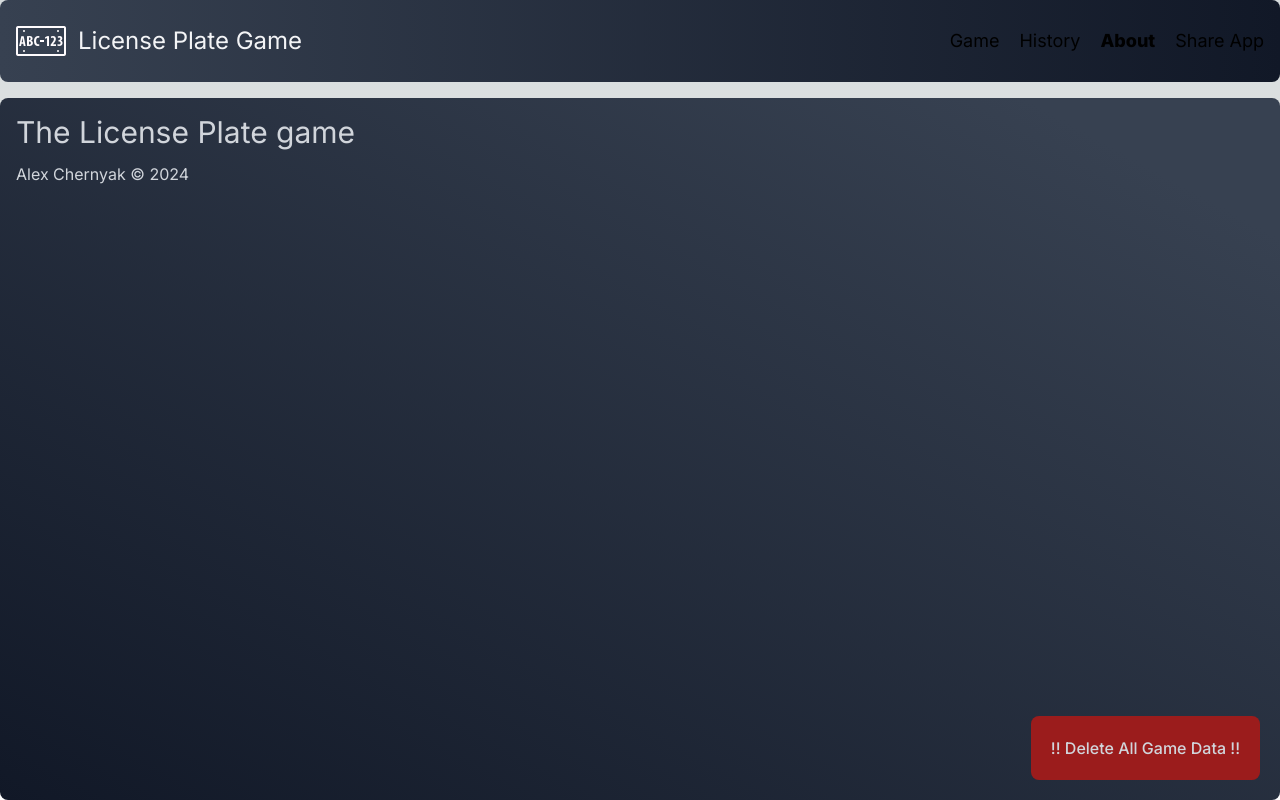
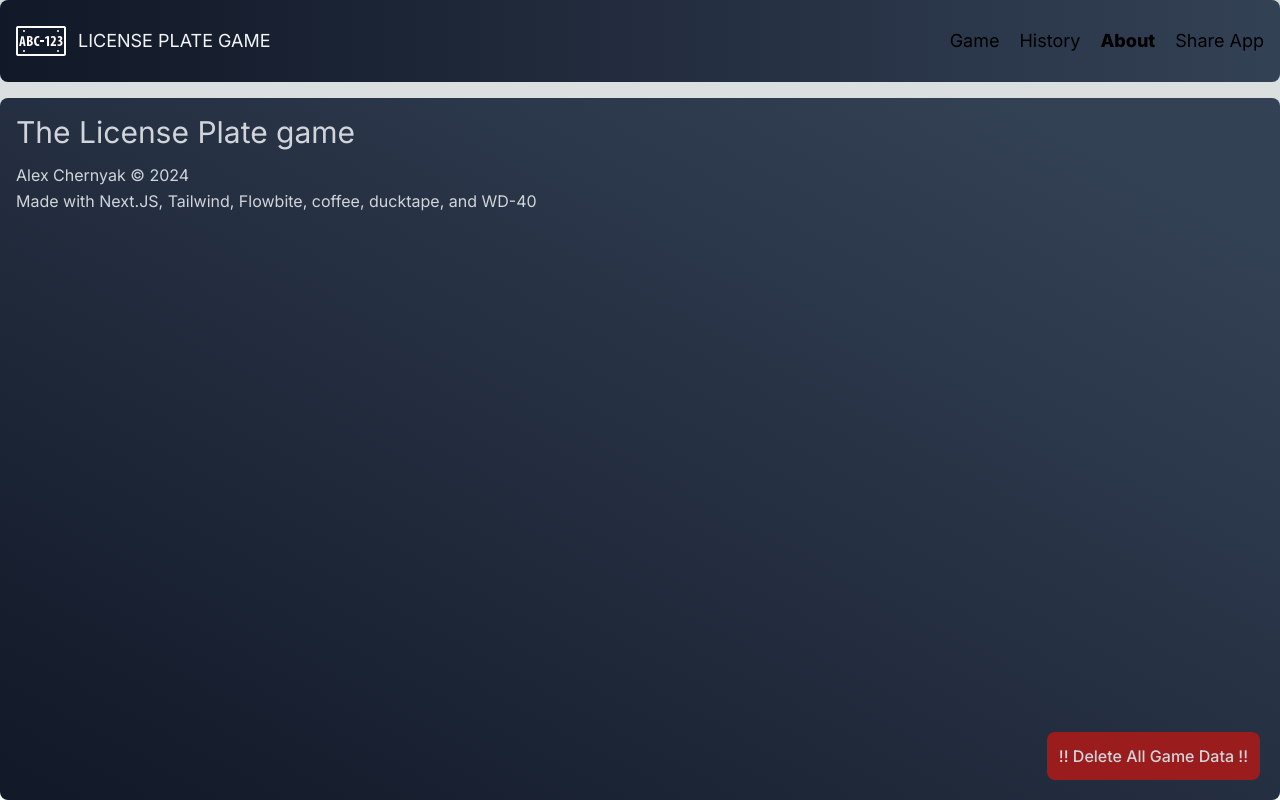
Before and after one commit to aspirinonfire/thegame, a Next.js app: page /about in a window 1280 px wide. Built offline with nearby package versions, Linux system fonts and the light colour scheme.

Commit message:
picker modal and misc css cleanup

```diff
--- a/app/about/page.tsx
+++ b/app/about/page.tsx
@@ -9,12 +9,18 @@ export default function About() {
   return (
     <>
       <h2 className="text-3xl pb-3">The License Plate game</h2>
-      <p className="text-small leading-normal">
-        Alex Chernyak &copy; 2024
-      </p>
+      <div className="text-small leading-relaxed">
+        <p>
+          Alex Chernyak &copy; 2024
+        </p>
+        <p>
+          Made with Next.JS, Tailwind, Flowbite, coffee, ducktape, and WD-40
+        </p>
+      </div>
+
       <div>
         <button type="button"
-          className="fixed bottom-0 right-0 p-5 m-5 bg-red-800 hover:bg-red-700 focus:ring-gray-700 border-gray-700 focus:outline-none focus:ring-4 font-medium rounded-lg"
+          className="fixed bottom-0 right-0 p-3 m-5 bg-red-800 hover:bg-red-700 focus:ring-gray-700 border-gray-700 focus:outline-none focus:ring-4 font-medium rounded-lg"
           onClick={clearLocalStorage}>
            !! Delete All Game Data !!
         </button>
--- a/app/game/page.tsx
+++ b/app/game/page.tsx
@@ -58,7 +58,7 @@ export default function Game() {
   function renderCurrentGameContents() {
     return (
       <>
-        <div className="flex flex-col gap-5">
+        <div className={`flex flex-col gap-5 transition-all ${showPicker ? "blur-sm": ""}`}>
           <div className="flex">
             <h1 className="text-3xl">::Game:: Score: {currentGame?.score.totalScore} </h1>
           </div>
@@ -72,13 +72,13 @@ export default function Game() {
               ...game
             </p>
           </div>
+        </div>
 
-          <div className={`flex justify-end items-end fixed bottom-0 right-5 ${showPicker ? 'hidden' : ''}`}>
-            <button type="button" className="text-white bg-amber-950 hover:bg-gray-900 focus:outline-none focus:ring-4 focus:ring-gray-300 font-medium rounded-lg text-sm px-5 py-2.5 me-2 m-4 dark:bg-gray-800 dark:hover:bg-gray-700"
-              onClick={tryEndGame}>
-              We have arrived!
-            </button>
-          </div>
+        <div className={`flex justify-end items-end fixed bottom-0 right-5 ${showPicker ? 'hidden' : ''}`}>
+          <button type="button" className="text-white bg-amber-950 hover:bg-gray-900 focus:outline-none focus:ring-4 focus:ring-gray-300 font-medium rounded-lg text-sm px-5 py-2.5 me-2 m-4 dark:bg-gray-800 dark:hover:bg-gray-700"
+            onClick={tryEndGame}>
+            We have arrived!
+          </button>
         </div>
 
         <PlatePicker
--- a/app/game/platepicker.tsx
+++ b/app/game/platepicker.tsx
@@ -69,13 +69,44 @@ export default function PlatePicker({isShowPicker, setShowPicker, saveNewPlateDa
       return false;
     });
 
+  function renderUncheckedBox() {
+    return (
+      <svg width="50px" height="50px" className="fill-gray-400" viewBox="0 0 24 24" version="1.1" xmlns="http://www.w3.org/2000/svg">
+        <title>ic_fluent_checkbox_unchecked_24_regular</title>
+        <desc>Created with Sketch.</desc>
+        <g id="🔍-Product-Icons" stroke="none" strokeWidth="1" fill-rule="evenodd">
+            <path d="M5.75,3 L18.25,3 C19.7687831,3 21,4.23121694 21,5.75 L21,18.25 C21,19.7687831 19.7687831,21 18.25,21 L5.75,21 C4.23121694,21 3,19.7687831 3,18.25 L3,5.75 C3,4.23121694 4.23121694,3 5.75,3 Z M5.75,4.5 C5.05964406,4.5 4.5,5.05964406 4.5,5.75 L4.5,18.25 C4.5,18.9403559 5.05964406,19.5 5.75,19.5 L18.25,19.5 C18.9403559,19.5 19.5,18.9403559 19.5,18.25 L19.5,5.75 C19.5,5.05964406 18.9403559,4.5 18.25,4.5 L5.75,4.5 Z" id="🎨Color">
+            </path>
+        </g>
+      </svg>
+    )
+  }
+
+  function renderCheckedBox() {
+    return (
+      <svg width="50px" height="50px" viewBox="0 0 24 24" version="1.1" xmlns="http://www.w3.org/2000/svg">
+        <title>ic_fluent_checkbox_checked_24_regular</title>
+        <desc>Created with Sketch.</desc>
+        <g id="🔍-Product-Icons" stroke="none" strokeWidth="1" fill-rule="evenodd">
+            <path d="M18.25,3 C19.7687831,3 21,4.23121694 21,5.75 L21,18.25 C21,19.7687831 19.7687831,21 18.25,21 L5.75,21 C4.23121694,21 3,19.7687831 3,18.25 L3,5.75 C3,4.23121694 4.23121694,3 5.75,3 L18.25,3 Z M18.25,4.5 L5.75,4.5 C5.05964406,4.5 4.5,5.05964406 4.5,5.75 L4.5,18.25 C4.5,18.9403559 5.05964406,19.5 5.75,19.5 L18.25,19.5 C18.9403559,19.5 19.5,18.9403559 19.5,18.25 L19.5,5.75 C19.5,5.05964406 18.9403559,4.5 18.25,4.5 Z M10,14.4393398 L16.4696699,7.96966991 C16.7625631,7.6767767 17.2374369,7.6767767 17.5303301,7.96966991 C17.7965966,8.23593648 17.8208027,8.65260016 17.6029482,8.94621165 L17.5303301,9.03033009 L10.5303301,16.0303301 C10.2640635,16.2965966 9.84739984,16.3208027 9.55378835,16.1029482 L9.46966991,16.0303301 L6.46966991,13.0303301 C6.1767767,12.7374369 6.1767767,12.2625631 6.46966991,11.9696699 C6.73593648,11.7034034 7.15260016,11.6791973 7.44621165,11.8970518 L7.53033009,11.9696699 L10,14.4393398 L16.4696699,7.96966991 L10,14.4393398 Z" id="🎨Color">
+            </path>
+        </g>
+      </svg>
+    )
+  }
+
   function renderCheckboxes() {
     return platesToRender
       .map((plate) => (
-        <div key={plate.plateKey} onClick={e => handleCheckboxChange(plate.plateKey, e)} className="flex flex-row grow gap-3 text-black justify-stretch items-center">
-          <h1 className="text-lg">{ !!plate.dateSpotted ? "checked" : "" }</h1>
-          { plate.country == "US" ? (<Image src={ `/${plate.plateImageUrl}`} alt={plate.stateOrProvince} width={300} height={500} />) : (<h1 className="text-2xl">{plate.fullName}</h1>) }
-          <div className="plate-details">...plate details...</div>
+        <div key={plate.plateKey} onClick={e => handleCheckboxChange(plate.plateKey, e)} className="flex flex-row grow gap-3 text-black justify-start items-center">
+          <div className="flex w-1/5 md:w-1/4 justify-end">
+            { !!plate.dateSpotted ? renderCheckedBox() : renderUncheckedBox() }
+          </div>
+          <div className="flex flex-col flex-grow justify-start">
+            { plate.country == "US" ?
+              (<Image src={ `/${plate.plateImageUrl}`} alt={plate.stateOrProvince} width={300} height={500} />) :
+              (<h1 className="text-2xl">{plate.fullName} ({plate.country})</h1>) }
+          </div>
         </div>
       ));
   };
@@ -114,13 +145,13 @@ export default function PlatePicker({isShowPicker, setShowPicker, saveNewPlateDa
 
   return (
     <>
-      <Modal show={isShowPicker} onClose={() => setShowPicker(false)} initialFocus={searchInputRef} size="7xl">
+      <Modal dismissible show={isShowPicker} onClose={() => setShowPicker(false)} initialFocus={searchInputRef} size="2xl">
         <Modal.Header className="[&>button]:hidden [&>h3]:grow">
           {renderSearch()}
         </Modal.Header>
 
         <Modal.Body>
-          <div className="flex flex-col gap-5">
+          <div className="flex flex-col gap-10">
             {renderCheckboxes()}
           </div>
         </Modal.Body>
--- a/app/layout.tsx
+++ b/app/layout.tsx
@@ -107,7 +107,7 @@ export default function RootLayout({
             width={50}
             height={50}
           />
-          <span className="text-2xl text-gray-100">License Plate Game</span>
+          <span className="text-lg text-gray-100 uppercase">License Plate Game</span>
         </div>
         <button type="button"
           className="inline-flex items-center p-2 w-10 h-10 justify-center md:hidden text-sm hover:bg-gray-700 focus:ring-gray-600" aria-controls="navbar-default"
@@ -157,11 +157,11 @@ export default function RootLayout({
           }}>
 
             <div className="flex flex-col min-h-screen">
-              <header className="flex-row rounded-lg bg-gradient-to-r from-gray-700 to-gray-900 p-4">
+              <header className="flex-row rounded-lg bg-gradient-to-r from-gray-900 to-slate-700 p-4">
                 { renderNavBar() }
               </header>
 
-              <main className={`flex flex-col flex-grow mt-4 rounded-lg bg-gradient-to-bl from-10% from-gray-700 to-gray-900 text-gray-300 p-4 transition-all ${isDrawerMenuOpen ? 'blur-sm' : ''}`}>
+              <main className={`flex flex-col flex-grow mt-4 rounded-lg bg-gradient-to-bl from-10% from-slate-700 to-gray-900 text-gray-300 p-4 transition-all ${isDrawerMenuOpen ? 'blur-sm' : ''}`}>
                 <div className={ needsFetch ? "animate-pulse": ""}>
                   {needsFetch ? (<p>Fetching Game data...</p>) : (<>{children}</>)}
                 </div>
```
Also changed, not shown: app/common/usmap.tsx (+2 -2 lines).
